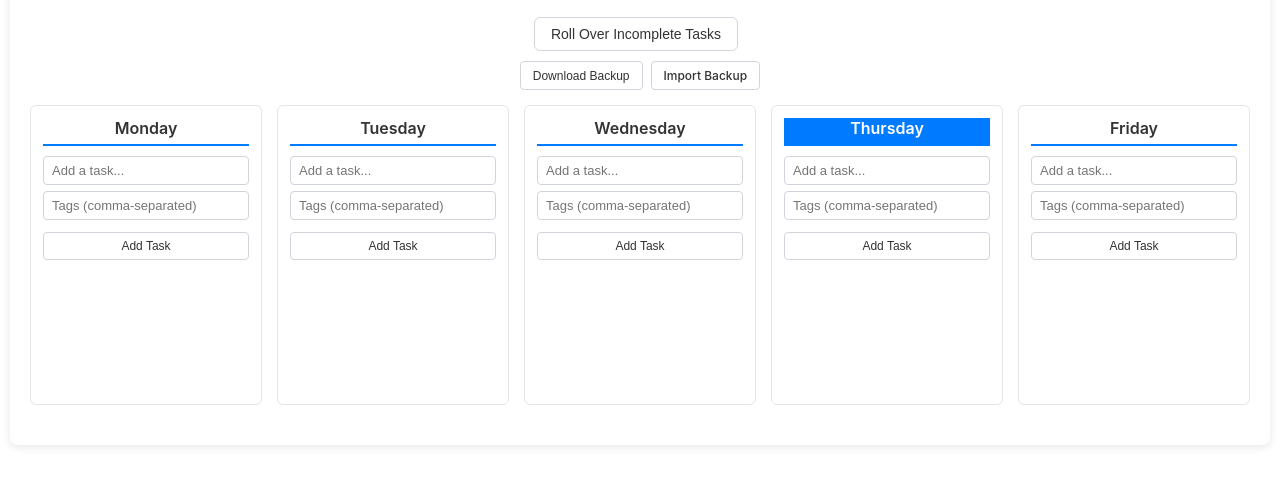
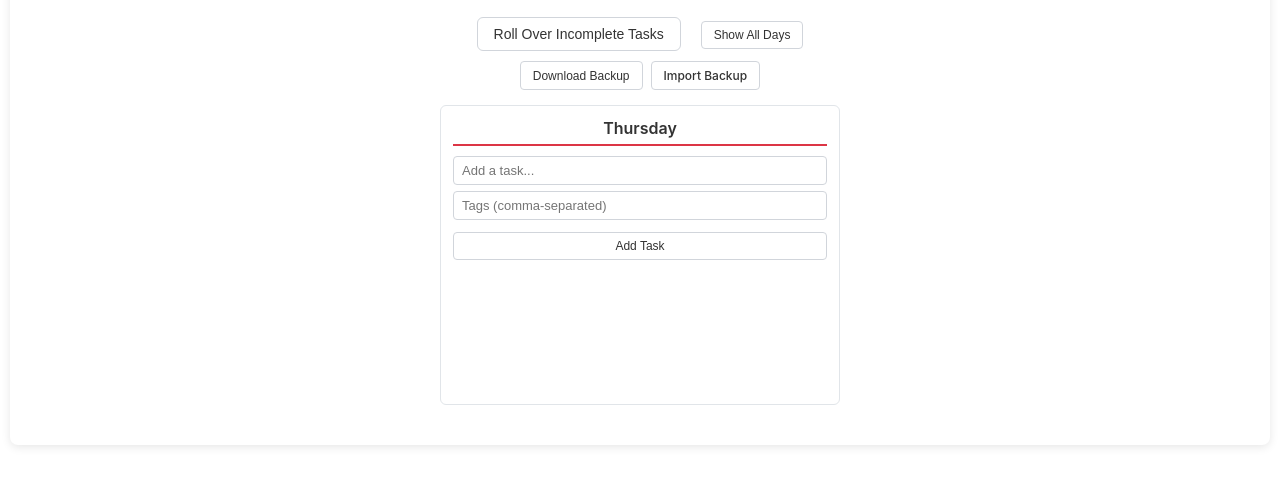
Before and after one commit to BankofAmurica/task-tracker, a plain HTML site: page index.html in a window 1280 px wide. Shown: the part 68-554 px from the top of the page. Drawn offline with Linux system fonts and the light colour scheme.

Commit message:
Update index.html

```diff
--- a/index.html
+++ b/index.html
@@ -45,6 +45,13 @@
             grid-template-columns: repeat(5, 1fr);
             gap: 15px;
             margin-bottom: 20px;
+            transition: all 0.3s ease;
+        }
+
+        .week-container.focused {
+            grid-template-columns: 1fr;
+            max-width: 400px;
+            margin: 0 auto 20px auto;
         }
 
         .day-column {
@@ -53,6 +60,27 @@
             border-radius: 6px;
             padding: 12px;
             min-height: 300px;
+            transition: all 0.3s ease;
+        }
+
+        .week-container.focused .day-column:not(.today-column) {
+            display: none;
+        }
+
+        .view-toggle-btn {
+            background: white;
+            color: #333;
+            border: 1px solid #d1d5db;
+            padding: 6px 12px;
+            border-radius: 4px;
+            cursor: pointer;
+            font-weight: 500;
+            font-size: 12px;
+            margin-left: 8px;
+        }
+
+        .view-toggle-btn:hover {
+            background: #f8f9fa;
         }
 
         .day-header {
@@ -66,8 +94,9 @@
         }
 
         .today {
-            background: #007AFF;
-            color: white;
+            background: white;
+            color: #333;
+            border-bottom: 2px solid #dc3545;
         }
 
         .task-input-container {
@@ -307,6 +336,9 @@
             <button class="rollover-btn" onclick="rolloverTasks()">
                 Roll Over Incomplete Tasks
             </button>
+            <button class="view-toggle-btn" id="viewToggle" onclick="toggleView()">
+                Show All Days
+            </button>
 
             <div class="sync-controls">
                 <button class="sync-btn export" onclick="downloadBackup()">
@@ -329,6 +361,7 @@
         const days = ['Monday', 'Tuesday', 'Wednesday', 'Thursday', 'Friday'];
         let tasks = {};
         let allTags = new Set();
+        let focusedView = true; // Start with focused view
 
         // Load data from localStorage
         function loadData() {
@@ -475,7 +508,7 @@
             const isToday = day === getCurrentDay();
 
             return `
-                <div class="day-column">
+                <div class="day-column ${isToday ? 'today-column' : ''}">
                     <div class="day-header ${isToday ? 'today' : ''}">${day}</div>
                     <div class="task-input-container">
                         <input type="text" class="task-input" placeholder="Add a task..."
@@ -623,10 +656,35 @@
         function initializeWeek() {
             const weekContainer = document.getElementById('weekContainer');
             weekContainer.innerHTML = days.map(createDayColumn).join('');
+
+            // Set initial focused view
+            updateView();
             renderTasks();
 
-            // Auto-scroll to current day
-            scrollToCurrentDay();
+            // Auto-scroll to current day (only if not in focused mode)
+            if (!focusedView) {
+                scrollToCurrentDay();
+            }
+        }
+
+        // Toggle between focused and full week view
+        function toggleView() {
+            focusedView = !focusedView;
+            updateView();
+        }
+
+        // Update the view based on focusedView state
+        function updateView() {
+            const weekContainer = document.getElementById('weekContainer');
+            const toggleButton = document.getElementById('viewToggle');
+
+            if (focusedView) {
+                weekContainer.classList.add('focused');
+                toggleButton.textContent = 'Show All Days';
+            } else {
+                weekContainer.classList.remove('focused');
+                toggleButton.textContent = 'Show Today Only';
+            }
         }
 
         // Scroll to current day of the week
```
